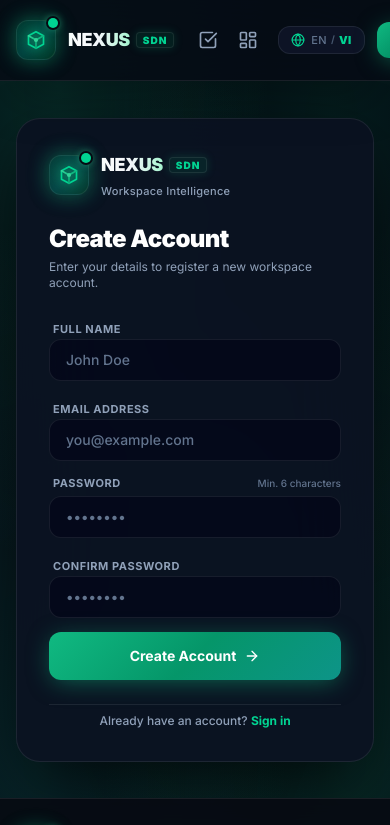
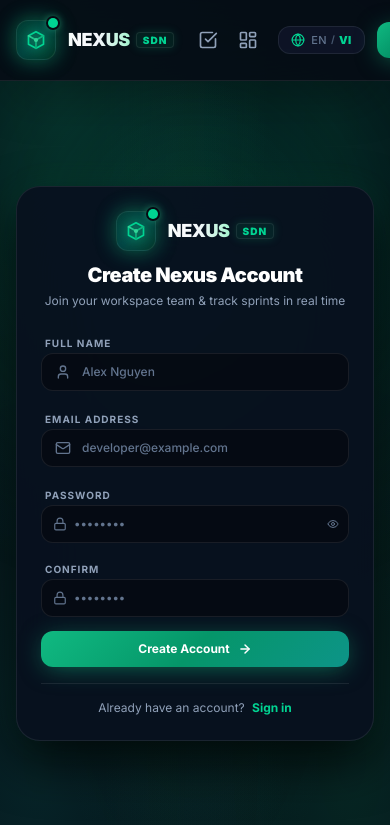
Before and after one commit to gi098/SDN, a Next.js app: page /register in a window 390 px wide. Shown: the top 825 px of the page. Built offline with nearby package versions, Linux system fonts and the light colour scheme; no server answers.

Commit message:
feat: redesign login and register to compact floating cyber card layout

```diff
--- a/app/login/page.tsx
+++ b/app/login/page.tsx
@@ -5,13 +5,14 @@ import { signIn } from "next-auth/react";
 import { useRouter } from "next/navigation";
 import Link from "next/link";
 import toast from "react-hot-toast";
-import { Loader2, ArrowRight, ShieldCheck, Zap } from "lucide-react";
+import { Loader2, ArrowRight, Mail, Lock, Eye, EyeOff } from "lucide-react";
 import Logo from "@/components/Logo";
 
 export default function LoginPage() {
   const router = useRouter();
   const [email, setEmail] = useState("");
   const [password, setPassword] = useState("");
+  const [showPassword, setShowPassword] = useState(false);
   const [isLoading, setIsLoading] = useState(false);
 
   const handleSubmit = async (e: React.FormEvent) => {
@@ -40,109 +41,101 @@ export default function LoginPage() {
   };
 
   return (
-    <div className="min-h-[85vh] flex items-center justify-center p-4 sm:p-6 lg:p-8">
-      <div className="w-full max-w-5xl flex flex-col lg:flex-row rounded-3xl bg-[#0c1222]/90 backdrop-blur-2xl shadow-[0_25px_70px_-15px_rgba(0,0,0,0.8)] overflow-hidden border border-white/10">
+    <div className="min-h-[calc(100vh-5rem)] flex items-center justify-center p-4 sm:p-6 relative">
+      {/* Subtle Background Glow */}
+      <div className="absolute w-[360px] h-[360px] bg-emerald-500/15 blur-[100px] rounded-full pointer-events-none -top-10 left-1/2 -translate-x-1/2" />
 
-        {/* Left Side: Brand Panel */}
-        <div className="hidden lg:flex w-5/12 bg-slate-950/80 relative p-12 flex-col justify-between overflow-hidden border-r border-white/10">
-          {/* Ambient Glowing Orbs */}
-          <div className="absolute top-0 right-0 w-[400px] h-[400px] bg-gradient-to-br from-emerald-500/20 via-teal-600/20 to-transparent blur-[70px] rounded-full translate-x-1/3 -translate-y-1/3 pointer-events-none" />
-          <div className="absolute bottom-0 left-0 w-[300px] h-[300px] bg-gradient-to-tr from-green-600/20 to-emerald-500/10 blur-[60px] rounded-full -translate-x-1/4 translate-y-1/4 pointer-events-none" />
+      {/* Floating Compact Cyber Card */}
+      <div className="w-full max-w-[420px] relative z-10 bg-[#08101e]/90 backdrop-blur-2xl border border-white/10 hover:border-emerald-500/30 rounded-3xl p-6 sm:p-8 shadow-[0_20px_50px_rgba(0,0,0,0.8),0_0_35px_rgba(16,185,129,0.12)] transition-all">
 
-          <div className="relative z-10">
-            <Logo size="lg" subtitle="Next-Gen Task Platform" />
-          </div>
-
-          <div className="relative z-10 space-y-4 my-auto py-8">
-            <div className="inline-flex items-center gap-2 px-3 py-1 rounded-full bg-emerald-500/10 text-emerald-400 text-xs font-bold border border-emerald-500/20">
-              <ShieldCheck className="w-4 h-4" />
-              Secure Enterprise Gateway
-            </div>
-            <h1 className="text-3xl xl:text-4xl font-black text-white leading-tight tracking-tight">
-              Access your <span className="text-transparent bg-clip-text bg-gradient-to-r from-emerald-400 to-teal-300">intelligent</span> workspace.
-            </h1>
-            <p className="text-slate-400 text-sm leading-relaxed">
-              Real-time collaboration, task tracking, and role-based permissions powered by PostgreSQL & Supabase.
+        {/* Brand Header */}
+        <div className="flex flex-col items-center text-center mb-6">
+          <Logo size="md" showSubtitle={false} className="mb-3" />
+          <h2 className="text-xl sm:text-2xl font-black text-white tracking-tight">
+            Sign In to Nexus
+          </h2>
+          <p className="text-xs text-slate-400 mt-1">
+            Access your team workspaces and project sprint boards
           </p>
         </div>
 
-          <div className="relative z-10 text-xs text-slate-500 font-mono">
-            NEXUS OS · VERSION 2.0
-          </div>
-        </div>
-
-        {/* Right Side: Form Panel */}
-        <div className="w-full lg:w-7/12 flex items-center justify-center p-8 sm:p-12 lg:p-16 relative">
-          <div className="w-full max-w-md space-y-7 relative z-10">
-
-            {/* Header */}
-            <div>
-              <div className="lg:hidden mb-6">
-                <Logo size="md" />
-              </div>
-              <h2 className="text-2xl sm:text-3xl font-black text-white tracking-tight">Sign In</h2>
-              <p className="text-xs sm:text-sm text-slate-400 mt-1">
-                Enter your credentials to manage tasks and workspaces.
-              </p>
-            </div>
-
+        {/* Login Form */}
         <form onSubmit={handleSubmit} className="space-y-4">
+          {/* Email */}
           <div className="space-y-1.5">
-                <label className="text-[11px] font-bold text-slate-400 uppercase tracking-wider ml-1">
+            <label className="text-[10px] font-bold text-slate-400 uppercase tracking-widest ml-1">
               Email Address
             </label>
+            <div className="relative">
+              <Mail className="w-4 h-4 text-slate-500 absolute left-3.5 top-1/2 -translate-y-1/2 pointer-events-none" />
               <input
                 type="email"
                 required
                 value={email}
                 onChange={(e) => setEmail(e.target.value)}
-                  className="w-full px-4 py-3 rounded-xl border border-white/10 bg-slate-950/70 focus:bg-slate-950 focus:outline-none focus:border-emerald-400 focus:ring-2 focus:ring-emerald-500/20 transition-all text-sm font-medium text-white placeholder:text-slate-500"
-                  placeholder="you@example.com"
+                className="w-full pl-10 pr-4 py-2.5 rounded-xl border border-white/10 bg-[#050a12]/80 focus:bg-[#050a12] focus:outline-none focus:border-emerald-400 focus:ring-2 focus:ring-emerald-500/20 text-xs sm:text-sm font-medium text-white placeholder:text-slate-500 transition-all"
+                placeholder="developer@example.com"
               />
             </div>
+          </div>
 
+          {/* Password */}
           <div className="space-y-1.5">
             <div className="flex justify-between items-center ml-1">
-                  <label className="text-[11px] font-bold text-slate-400 uppercase tracking-wider">
+              <label className="text-[10px] font-bold text-slate-400 uppercase tracking-widest">
                 Password
               </label>
             </div>
+            <div className="relative">
+              <Lock className="w-4 h-4 text-slate-500 absolute left-3.5 top-1/2 -translate-y-1/2 pointer-events-none" />
               <input
-                  type="password"
+                type={showPassword ? "text" : "password"}
                 required
                 value={password}
                 onChange={(e) => setPassword(e.target.value)}
-                  className="w-full px-4 py-3 rounded-xl border border-white/10 bg-slate-950/70 focus:bg-slate-950 focus:outline-none focus:border-emerald-400 focus:ring-2 focus:ring-emerald-500/20 transition-all text-sm font-medium text-white placeholder:text-slate-500"
+                className="w-full pl-10 pr-10 py-2.5 rounded-xl border border-white/10 bg-[#050a12]/80 focus:bg-[#050a12] focus:outline-none focus:border-emerald-400 focus:ring-2 focus:ring-emerald-500/20 text-xs sm:text-sm font-medium text-white placeholder:text-slate-500 transition-all"
                 placeholder="••••••••"
               />
+              <button
+                type="button"
+                onClick={() => setShowPassword(!showPassword)}
+                className="absolute right-3 top-1/2 -translate-y-1/2 text-slate-500 hover:text-slate-300 p-1"
+                tabIndex={-1}
+              >
+                {showPassword ? <EyeOff className="w-3.5 h-3.5" /> : <Eye className="w-3.5 h-3.5" />}
+              </button>
+            </div>
           </div>
 
+          {/* Submit Button */}
           <button
             type="submit"
             disabled={isLoading}
-                className="w-full py-3.5 mt-2 rounded-xl theme-gradient-btn text-white font-bold transition-all flex items-center justify-center gap-2 text-sm shadow-[0_0_20px_rgba(16,185,129,0.35)] disabled:opacity-50"
+            className="w-full py-2.5 mt-2 rounded-xl theme-gradient-btn text-white text-xs sm:text-sm font-bold transition-all flex items-center justify-center gap-2 shadow-[0_0_20px_rgba(16,185,129,0.35)] disabled:opacity-50 cursor-pointer active:scale-95"
           >
             {isLoading ? (
-                  <Loader2 className="w-5 h-5 animate-spin" />
+              <Loader2 className="w-4 h-4 animate-spin" />
             ) : (
               <>
-                    Sign In <ArrowRight className="w-4 h-4" />
+                Sign In <ArrowRight className="w-3.5 h-3.5 stroke-[2.5]" />
               </>
             )}
           </button>
         </form>
 
-            <div className="text-center pt-2 border-t border-white/5">
-              <p className="text-xs sm:text-sm font-medium text-slate-400">
-                Don't have an account yet?{" "}
-                <Link href="/register" className="text-emerald-400 font-bold hover:underline transition-all">
-                  Create account
+        {/* Footer Link */}
+        <div className="text-center pt-5 mt-5 border-t border-white/5">
+          <p className="text-xs text-slate-400">
+            Don't have an account?{" "}
+            <Link
+              href="/register"
+              className="text-emerald-400 font-bold hover:text-emerald-300 hover:underline transition-colors ml-1"
+            >
+              Create one
             </Link>
           </p>
         </div>
       </div>
     </div>
-      </div>
-    </div>
   );
 }
--- a/app/register/page.tsx
+++ b/app/register/page.tsx
@@ -4,7 +4,7 @@ import { useState } from "react";
 import { useRouter } from "next/navigation";
 import Link from "next/link";
 import toast from "react-hot-toast";
-import { Loader2, ArrowRight, ShieldCheck } from "lucide-react";
+import { Loader2, ArrowRight, User, Mail, Lock, Eye, EyeOff } from "lucide-react";
 import Logo from "@/components/Logo";
 
 export default function RegisterPage() {
@@ -13,6 +13,7 @@ export default function RegisterPage() {
   const [email, setEmail] = useState("");
   const [password, setPassword] = useState("");
   const [confirmPassword, setConfirmPassword] = useState("");
+  const [showPassword, setShowPassword] = useState(false);
   const [isLoading, setIsLoading] = useState(false);
 
   const handleSubmit = async (e: React.FormEvent) => {
@@ -33,7 +34,7 @@ export default function RegisterPage() {
       });
 
       if (res.ok) {
-        toast.success("Registration successful! Please login.");
+        toast.success("Account created! Please sign in.");
         router.push("/login");
       } else {
         const data = await res.json();
@@ -47,132 +48,140 @@ export default function RegisterPage() {
   };
 
   return (
-    <div className="min-h-[85vh] flex items-center justify-center p-4 sm:p-6 lg:p-8">
-      <div className="w-full max-w-5xl flex flex-col lg:flex-row rounded-3xl bg-[#0c1222]/90 backdrop-blur-2xl shadow-[0_25px_70px_-15px_rgba(0,0,0,0.8)] overflow-hidden border border-white/10">
+    <div className="min-h-[calc(100vh-5rem)] flex items-center justify-center p-4 sm:p-6 relative">
+      {/* Subtle Background Glow */}
+      <div className="absolute w-[380px] h-[380px] bg-emerald-500/15 blur-[100px] rounded-full pointer-events-none -top-10 left-1/2 -translate-x-1/2" />
 
-        {/* Left Side: Brand Panel */}
-        <div className="hidden lg:flex w-5/12 bg-slate-950/80 relative p-12 flex-col justify-between overflow-hidden border-r border-white/10">
-          {/* Ambient Glowing Orbs */}
-          <div className="absolute top-0 right-0 w-[400px] h-[400px] bg-gradient-to-br from-emerald-500/20 via-teal-600/20 to-transparent blur-[70px] rounded-full translate-x-1/3 -translate-y-1/3 pointer-events-none" />
-          <div className="absolute bottom-0 left-0 w-[300px] h-[300px] bg-gradient-to-tr from-green-600/20 to-emerald-500/10 blur-[60px] rounded-full -translate-x-1/4 translate-y-1/4 pointer-events-none" />
+      {/* Floating Compact Cyber Card */}
+      <div className="w-full max-w-[440px] relative z-10 bg-[#08101e]/90 backdrop-blur-2xl border border-white/10 hover:border-emerald-500/30 rounded-3xl p-6 sm:p-8 shadow-[0_20px_50px_rgba(0,0,0,0.8),0_0_35px_rgba(16,185,129,0.12)] transition-all">
 
-          <div className="relative z-10">
-            <Logo size="lg" subtitle="Next-Gen Task Platform" />
-          </div>
-
-          <div className="relative z-10 space-y-4 my-auto py-8">
-            <div className="inline-flex items-center gap-2 px-3 py-1 rounded-full bg-emerald-500/10 text-emerald-400 text-xs font-bold border border-emerald-500/20">
-              <ShieldCheck className="w-4 h-4" />
-              Member Onboarding
-            </div>
-            <h1 className="text-3xl xl:text-4xl font-black text-white leading-tight tracking-tight">
-              Create your <span className="text-transparent bg-clip-text bg-gradient-to-r from-emerald-400 to-teal-300">developer</span> profile.
-            </h1>
-            <p className="text-slate-400 text-sm leading-relaxed">
-              Join your engineering team, track sprints, and stay in sync in real time.
+        {/* Brand Header */}
+        <div className="flex flex-col items-center text-center mb-5">
+          <Logo size="md" showSubtitle={false} className="mb-2.5" />
+          <h2 className="text-xl sm:text-2xl font-black text-white tracking-tight">
+            Create Nexus Account
+          </h2>
+          <p className="text-xs text-slate-400 mt-1">
+            Join your workspace team & track sprints in real time
           </p>
         </div>
 
-          <div className="relative z-10 text-xs text-slate-500 font-mono">
-            NEXUS OS · VERSION 2.0
-          </div>
-        </div>
-
-        {/* Right Side: Form Panel */}
-        <div className="w-full lg:w-7/12 flex items-center justify-center p-8 sm:p-12 lg:p-16 relative">
-          <div className="w-full max-w-md space-y-6 relative z-10">
-
-            {/* Header */}
-            <div>
-              <div className="lg:hidden mb-6">
-                <Logo size="md" />
-              </div>
-              <h2 className="text-2xl sm:text-3xl font-black text-white tracking-tight">Create Account</h2>
-              <p className="text-xs sm:text-sm text-slate-400 mt-1">
-                Enter your details to register a new workspace account.
-              </p>
-            </div>
-
+        {/* Register Form */}
         <form onSubmit={handleSubmit} className="space-y-3.5">
+          {/* Full Name */}
           <div className="space-y-1">
-                <label className="text-[11px] font-bold text-slate-400 uppercase tracking-wider ml-1">Full Name</label>
+            <label className="text-[10px] font-bold text-slate-400 uppercase tracking-widest ml-1">
+              Full Name
+            </label>
+            <div className="relative">
+              <User className="w-4 h-4 text-slate-500 absolute left-3.5 top-1/2 -translate-y-1/2 pointer-events-none" />
               <input
                 type="text"
                 required
                 value={name}
                 onChange={(e) => setName(e.target.value)}
-                  className="w-full px-4 py-2.5 rounded-xl border border-white/10 bg-slate-950/70 focus:bg-slate-950 focus:outline-none focus:border-emerald-400 focus:ring-2 focus:ring-emerald-500/20 transition-all text-sm font-medium text-white placeholder:text-slate-500"
-                  placeholder="John Doe"
+                className="w-full pl-10 pr-4 py-2.5 rounded-xl border border-white/10 bg-[#050a12]/80 focus:bg-[#050a12] focus:outline-none focus:border-emerald-400 focus:ring-2 focus:ring-emerald-500/20 text-xs sm:text-sm font-medium text-white placeholder:text-slate-500 transition-all"
+                placeholder="Alex Nguyen"
               />
             </div>
+          </div>
 
+          {/* Email Address */}
           <div className="space-y-1">
-                <label className="text-[11px] font-bold text-slate-400 uppercase tracking-wider ml-1">Email Address</label>
+            <label className="text-[10px] font-bold text-slate-400 uppercase tracking-widest ml-1">
+              Email Address
+            </label>
+            <div className="relative">
+              <Mail className="w-4 h-4 text-slate-500 absolute left-3.5 top-1/2 -translate-y-1/2 pointer-events-none" />
               <input
                 type="email"
                 required
                 value={email}
                 onChange={(e) => setEmail(e.target.value)}
-                  className="w-full px-4 py-2.5 rounded-xl border border-white/10 bg-slate-950/70 focus:bg-slate-950 focus:outline-none focus:border-emerald-400 focus:ring-2 focus:ring-emerald-500/20 transition-all text-sm font-medium text-white placeholder:text-slate-500"
-                  placeholder="you@example.com"
+                className="w-full pl-10 pr-4 py-2.5 rounded-xl border border-white/10 bg-[#050a12]/80 focus:bg-[#050a12] focus:outline-none focus:border-emerald-400 focus:ring-2 focus:ring-emerald-500/20 text-xs sm:text-sm font-medium text-white placeholder:text-slate-500 transition-all"
+                placeholder="developer@example.com"
               />
             </div>
+          </div>
 
+          {/* Password & Confirm Password (2-col or compact stack) */}
+          <div className="grid grid-cols-1 sm:grid-cols-2 gap-3">
+            {/* Password */}
             <div className="space-y-1">
-                <div className="flex items-center justify-between ml-1">
-                  <label className="text-[11px] font-bold text-slate-400 uppercase tracking-wider">Password</label>
-                  <span className="text-[10px] font-medium text-slate-500">Min. 6 characters</span>
-                </div>
+              <label className="text-[10px] font-bold text-slate-400 uppercase tracking-widest ml-1">
+                Password
+              </label>
+              <div className="relative">
+                <Lock className="w-3.5 h-3.5 text-slate-500 absolute left-3 top-1/2 -translate-y-1/2 pointer-events-none" />
                 <input
-                  type="password"
+                  type={showPassword ? "text" : "password"}
                   required
                   minLength={6}
                   value={password}
                   onChange={(e) => setPassword(e.target.value)}
-                  className="w-full px-4 py-2.5 rounded-xl border border-white/10 bg-slate-950/70 focus:bg-slate-950 focus:outline-none focus:border-emerald-400 focus:ring-2 focus:ring-emerald-500/20 transition-all text-sm font-medium text-white placeholder:text-slate-500"
+                  className="w-full pl-8 pr-7 py-2.5 rounded-xl border border-white/10 bg-[#050a12]/80 focus:bg-[#050a12] focus:outline-none focus:border-emerald-400 focus:ring-2 focus:ring-emerald-500/20 text-xs sm:text-sm font-medium text-white placeholder:text-slate-500 transition-all"
                   placeholder="••••••••"
                 />
+                <button
+                  type="button"
+                  onClick={() => setShowPassword(!showPassword)}
+                  className="absolute right-2 top-1/2 -translate-y-1/2 text-slate-500 hover:text-slate-300 p-0.5"
+                  tabIndex={-1}
+                >
+                  {showPassword ? <EyeOff className="w-3 h-3" /> : <Eye className="w-3 h-3" />}
+                </button>
+              </div>
             </div>
 
+            {/* Confirm Password */}
             <div className="space-y-1">
-                <label className="text-[11px] font-bold text-slate-400 uppercase tracking-wider ml-1">Confirm Password</label>
+              <label className="text-[10px] font-bold text-slate-400 uppercase tracking-widest ml-1">
+                Confirm
+              </label>
+              <div className="relative">
+                <Lock className="w-3.5 h-3.5 text-slate-500 absolute left-3 top-1/2 -translate-y-1/2 pointer-events-none" />
                 <input
-                  type="password"
+                  type={showPassword ? "text" : "password"}
                   required
                   minLength={6}
                   value={confirmPassword}
                   onChange={(e) => setConfirmPassword(e.target.value)}
-                  className="w-full px-4 py-2.5 rounded-xl border border-white/10 bg-slate-950/70 focus:bg-slate-950 focus:outline-none focus:border-emerald-400 focus:ring-2 focus:ring-emerald-500/20 transition-all text-sm font-medium text-white placeholder:text-slate-500"
+                  className="w-full pl-8 pr-3 py-2.5 rounded-xl border border-white/10 bg-[#050a12]/80 focus:bg-[#050a12] focus:outline-none focus:border-emerald-400 focus:ring-2 focus:ring-emerald-500/20 text-xs sm:text-sm font-medium text-white placeholder:text-slate-500 transition-all"
                   placeholder="••••••••"
                 />
               </div>
+            </div>
+          </div>
 
+          {/* Submit Button */}
           <button
             type="submit"
             disabled={isLoading}
-                className="w-full py-3.5 mt-2 rounded-xl theme-gradient-btn text-white font-bold transition-all flex items-center justify-center gap-2 text-sm shadow-[0_0_20px_rgba(16,185,129,0.35)] disabled:opacity-50"
+            className="w-full py-2.5 mt-2 rounded-xl theme-gradient-btn text-white text-xs sm:text-sm font-bold transition-all flex items-center justify-center gap-2 shadow-[0_0_20px_rgba(16,185,129,0.35)] disabled:opacity-50 cursor-pointer active:scale-95"
           >
             {isLoading ? (
-                  <Loader2 className="w-5 h-5 animate-spin" />
+              <Loader2 className="w-4 h-4 animate-spin" />
             ) : (
               <>
-                    Create Account <ArrowRight className="w-4 h-4" />
+                Create Account <ArrowRight className="w-3.5 h-3.5 stroke-[2.5]" />
               </>
             )}
           </button>
         </form>
 
-            <div className="text-center pt-2 border-t border-white/5">
-              <p className="text-xs sm:text-sm font-medium text-slate-400">
+        {/* Footer Link */}
+        <div className="text-center pt-4 mt-4 border-t border-white/5">
+          <p className="text-xs text-slate-400">
             Already have an account?{" "}
-                <Link href="/login" className="text-emerald-400 font-bold hover:underline transition-all">
+            <Link
+              href="/login"
+              className="text-emerald-400 font-bold hover:text-emerald-300 hover:underline transition-colors ml-1"
+            >
               Sign in
             </Link>
           </p>
         </div>
       </div>
     </div>
-      </div>
-    </div>
   );
 }
```
Lines whose indentation alone changed are shown as unchanged.
